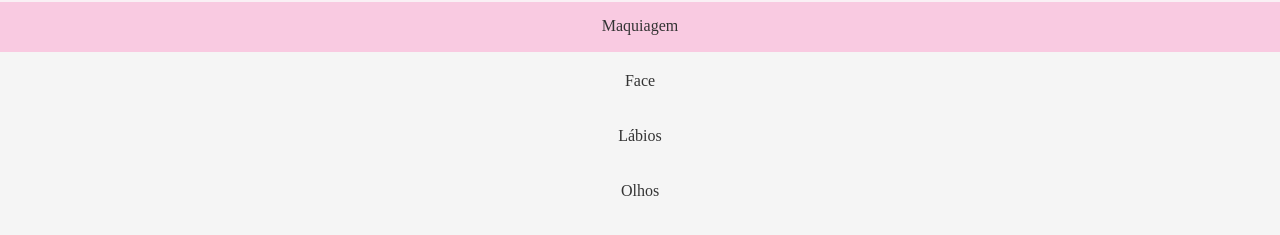
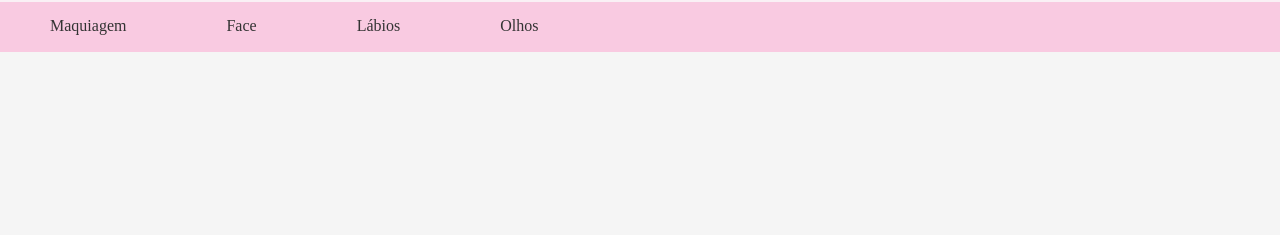
Before and after one commit to AnaRodriguesG/beleza_com, a plain HTML site: page index.html in a window 1280 px wide. Shown: the part 157-392 px from the top of the page. Drawn offline with Linux system fonts and the light colour scheme.

Commit message:
Update estilo.css

```diff
--- a/css/estilo.css
+++ b/css/estilo.css
@@ -25,11 +25,11 @@ body {
 
 .menu{
 	list-style:none;
-	float:center;
+	float:left;
 }
 .menu li{
 position:relative;
-float:center;
+float:left;
 height: 50px;
 text-align: center;
 padding-top: 5px;
@@ -60,8 +60,6 @@ display:none;
 	background-color: var(--cor-menu);
 	color: black;
 	font-size: 12px;
-	height: 15px;
-	text-align: center;
 }
 .menu li ul li{
 	display:block;
```
